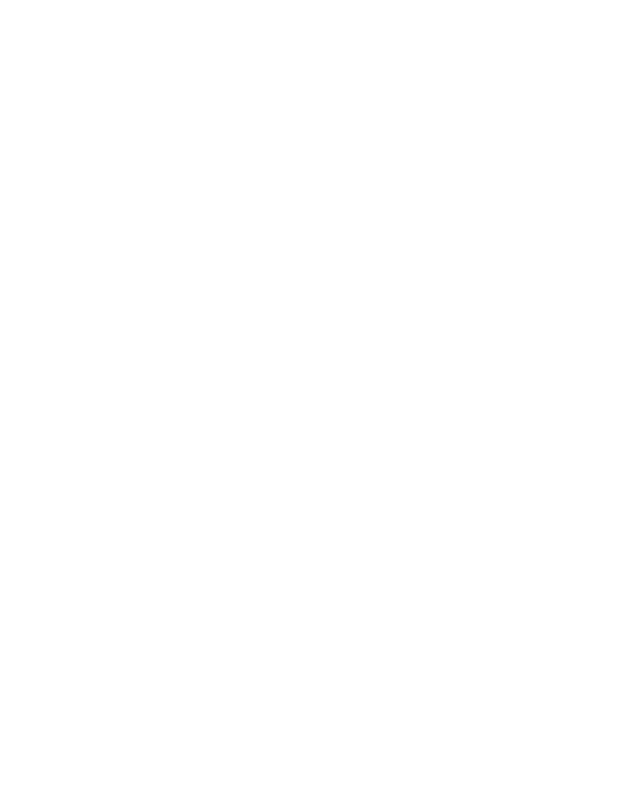
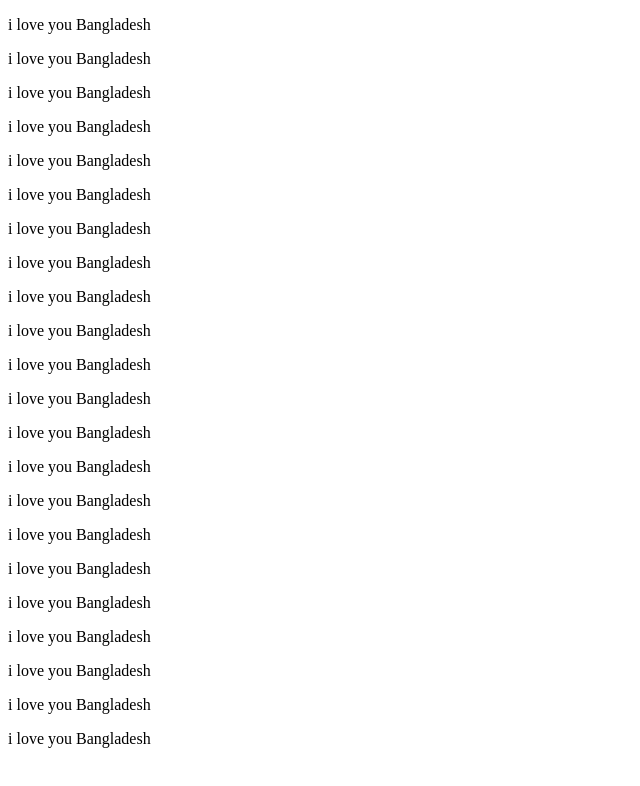
Before and after one commit to Bijoy535/git-learn, a plain HTML site: page index.html in a window 1280 px wide. Shown: the whole page, without its empty margins (0-640 px from the left). Drawn offline with Linux system fonts and the light colour scheme.

Commit message:
p tag is added

```diff
--- a/index.html
+++ b/index.html
@@ -6,6 +6,31 @@
     <title>Document</title>
 </head>
 <body>
+    <p> i love you Bangladesh </p>
+    <p> i love you Bangladesh </p>
+    <p> i love you Bangladesh </p>
+    <p> i love you Bangladesh </p>
+    <p> i love you Bangladesh </p>
+    <p> i love you Bangladesh </p>
+    <p> i love you Bangladesh </p>
+    <p> i love you Bangladesh </p>
+    <p> i love you Bangladesh </p>
 
+    <p> i love you Bangladesh </p>
+
+    <p> i love you Bangladesh </p>
+    <p> i love you Bangladesh </p>
+    <p> i love you Bangladesh </p>
+    <p> i love you Bangladesh </p>
+    <p> i love you Bangladesh </p>
+
+    <p> i love you Bangladesh </p>
+    <p> i love you Bangladesh </p>
+    <p> i love you Bangladesh </p>
+    <p> i love you Bangladesh </p>
+    <p> i love you Bangladesh </p>
+
+    <p> i love you Bangladesh </p>
+    <p> i love you Bangladesh </p>
 </body>
 </html>
```
